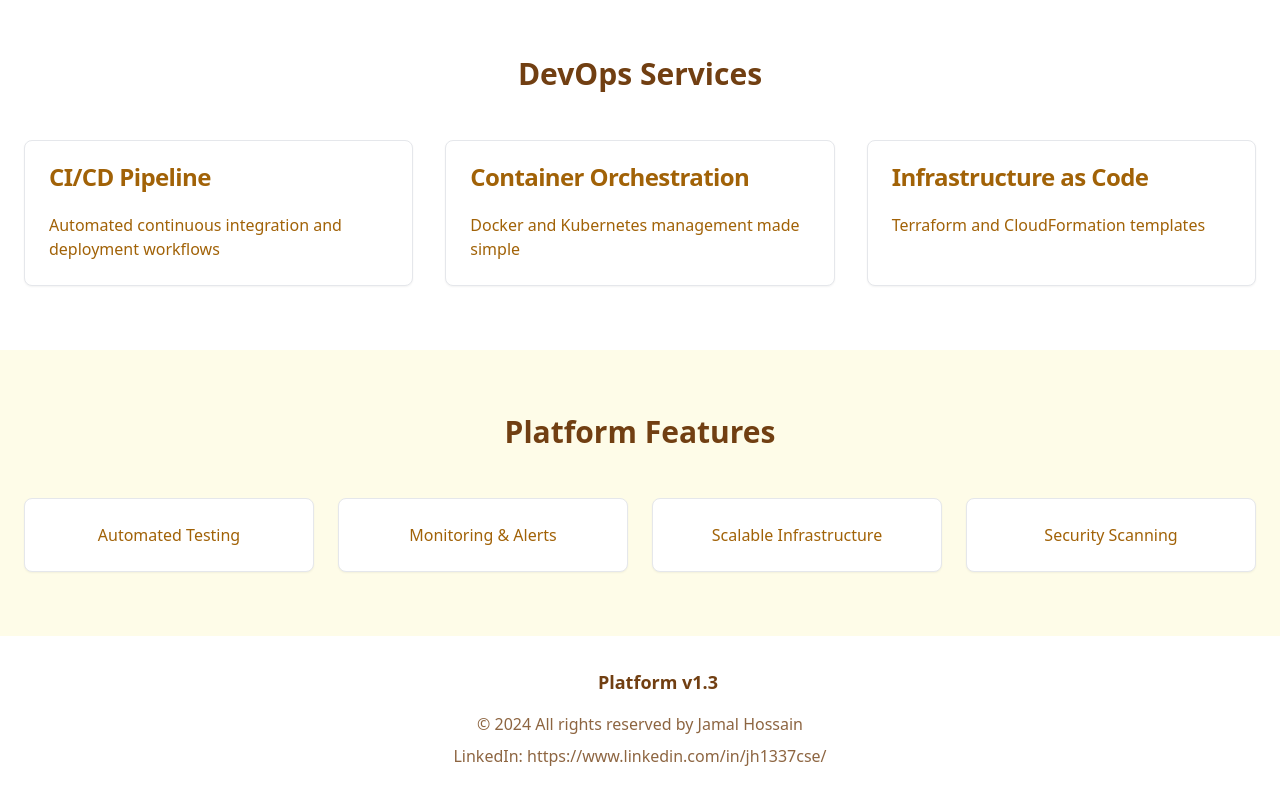
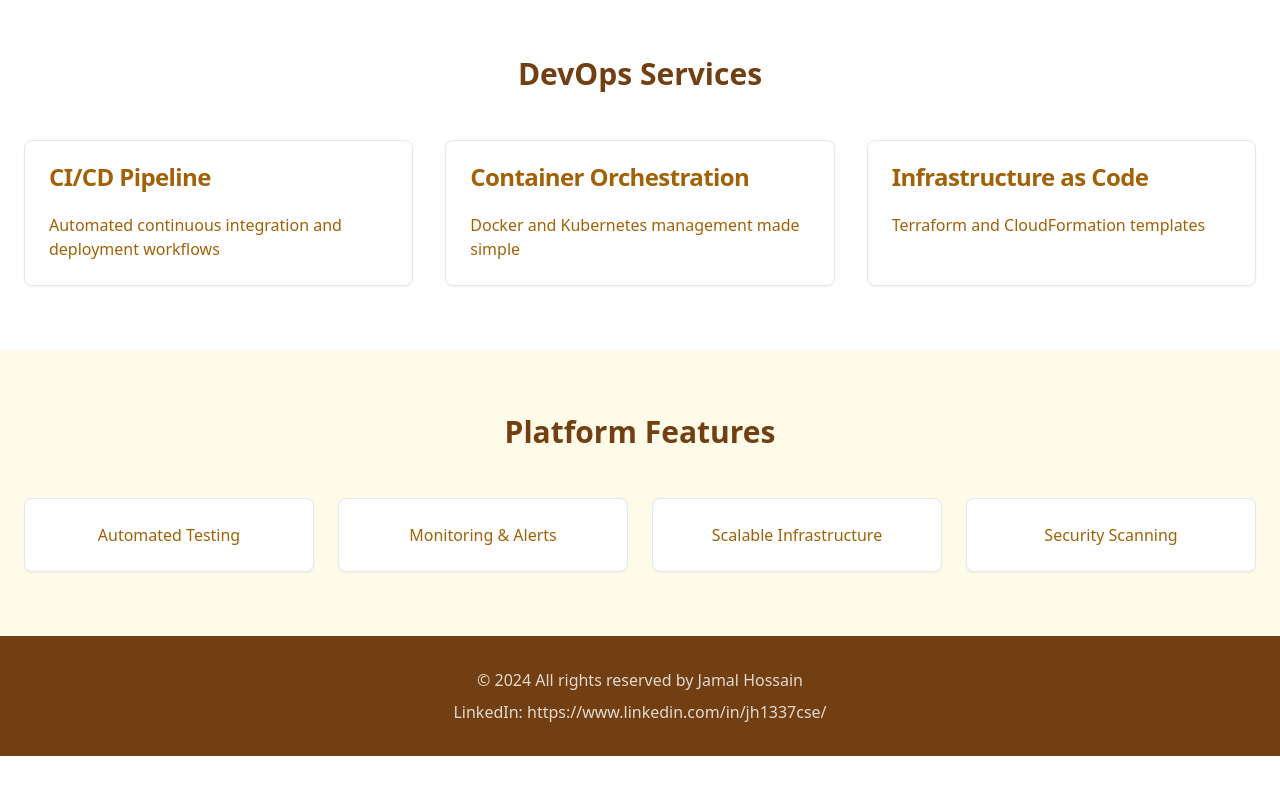
Before and after one commit to jamaldevsecops/myapp, a React (Vite) app: page / in a window 1280 px wide. Shown: the part 478-1278 px from the top of the page. After the commit the page ends 1234 px from the top, so only its background shows below. Built offline with nearby package versions, Linux system fonts and the light colour scheme.

Commit message:
Fix: Footer information for all versions
Ensured footer information (copyright and LinkedIn) is visible across all versions and removed version-specific text from the footer.

```diff
--- a/src/components/Footer.tsx
+++ b/src/components/Footer.tsx
@@ -4,13 +4,25 @@ import { useTheme } from "@/hooks/useTheme";
 export const Footer = () => {
   const { version, theme } = useTheme();
 
+  // Define footer background colors based on version
+  const getFooterBg = (version: string) => {
+    switch (version) {
+      case 'v1.1':
+        return 'bg-blue-900';
+      case 'v1.2':
+        return 'bg-green-900';
+      case 'v1.3':
+        return 'bg-yellow-900';
+      case 'latest':
+        return 'bg-gray-900';
+      default:
+        return 'bg-gray-900';
+    }
+  };
+
   return (
-    <footer className={`${theme.text} text-white py-8`} style={{ backgroundColor: `var(--tw-${theme.primary.split('-')[1]}-900)` }}>
+    <footer className={`${getFooterBg(version)} text-white py-8`}>
       <div className="container mx-auto px-6 text-center">
-        <div className="flex items-center justify-center space-x-3 mb-4">
-          <div className="w-6 h-6 bg-white rounded"></div>
-          <span className="text-lg font-bold">Platform {version}</span>
-        </div>
         <p className="opacity-80 mb-2">
           © 2024 All rights reserved by Jamal Hossain
         </p>
```
